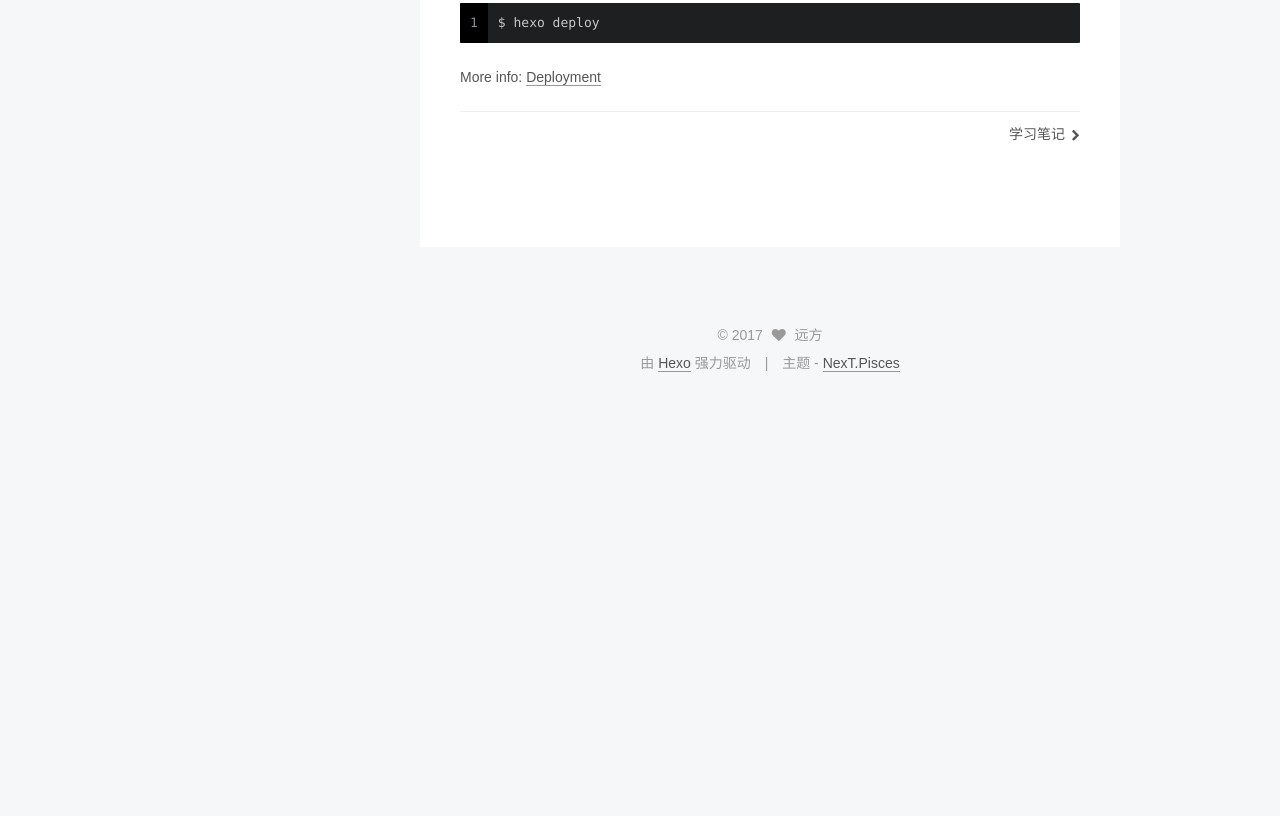
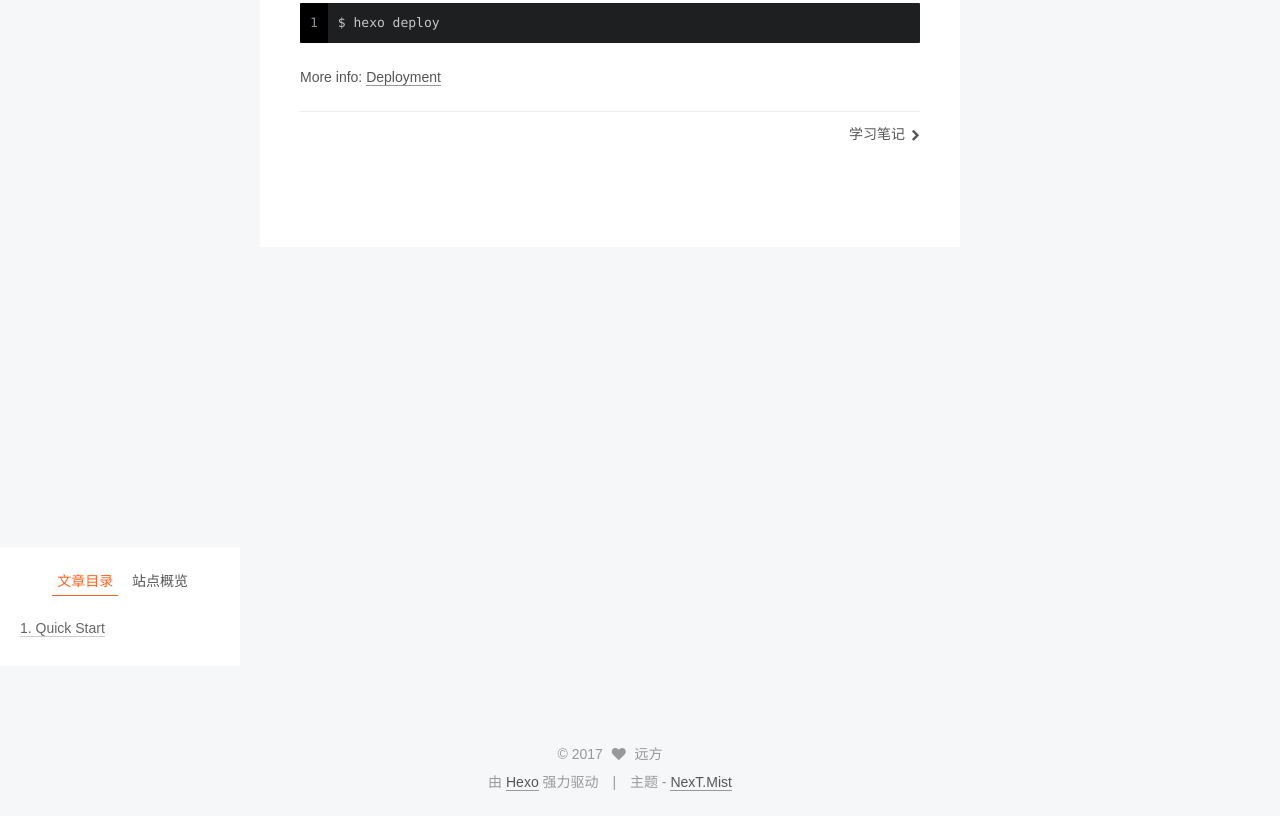
Before and after one commit to oOffro/oOffro.github.io, a plain HTML site: page 2017/07/29/hello-world/index.html in a window 1280 px wide. Shown: the part 922-1738 px from the top of the page. Before the commit the page ends 1319 px from the top, so only its background shows below. Drawn offline with Linux system fonts and the light colour scheme; a web font is replaced by a local one.

Commit message:
Site updated: 2017-07-30 02:15:20

```diff
--- a/2017/07/29/hello-world/index.html
+++ b/2017/07/29/hello-world/index.html
@@ -5,7 +5,7 @@
 
 
 
-<html class="theme-next pisces use-motion" lang="zh-Hans">
+<html class="theme-next mist use-motion" lang="zh-Hans">
 <head>
   <meta charset="UTF-8"/>
 <meta http-equiv="X-UA-Compatible" content="IE=edge" />
@@ -131,7 +131,7 @@
   var NexT = window.NexT || {};
   var CONFIG = {
     root: '/',
-    scheme: 'Pisces',
+    scheme: 'Mist',
     sidebar: {"position":"left","display":"post","offset":12,"offset_float":0,"b2t":false,"scrollpercent":false,"onmobile":false},
     fancybox: true,
     motion: true,
@@ -581,7 +581,7 @@
 <div class="theme-info">
   主题 -
   <a class="theme-link" href="https://github.com/iissnan/hexo-theme-next">
-    NexT.Pisces
+    NexT.Mist
   </a>
 </div>
 
@@ -667,13 +667,6 @@
 
 
 
-  <script type="text/javascript" src="/js/src/affix.js?v=5.1.1"></script>
-
-  <script type="text/javascript" src="/js/src/schemes/pisces.js?v=5.1.1"></script>
-
-
-
-
   <script type="text/javascript" src="/js/src/scrollspy.js?v=5.1.1"></script>
 <script type="text/javascript" src="/js/src/post-details.js?v=5.1.1"></script>
 
```
Also changed, not shown: 2017/07/30/学习笔记/index.html (+3 -10 lines), archives/2017/07/index.html (+3 -10 lines), archives/2017/index.html (+3 -10 lines), archives/index.html (+3 -10 lines), categories/index.html (+3 -10 lines), index.html (+3 -10 lines), tags/index.html (+3 -10 lines).
